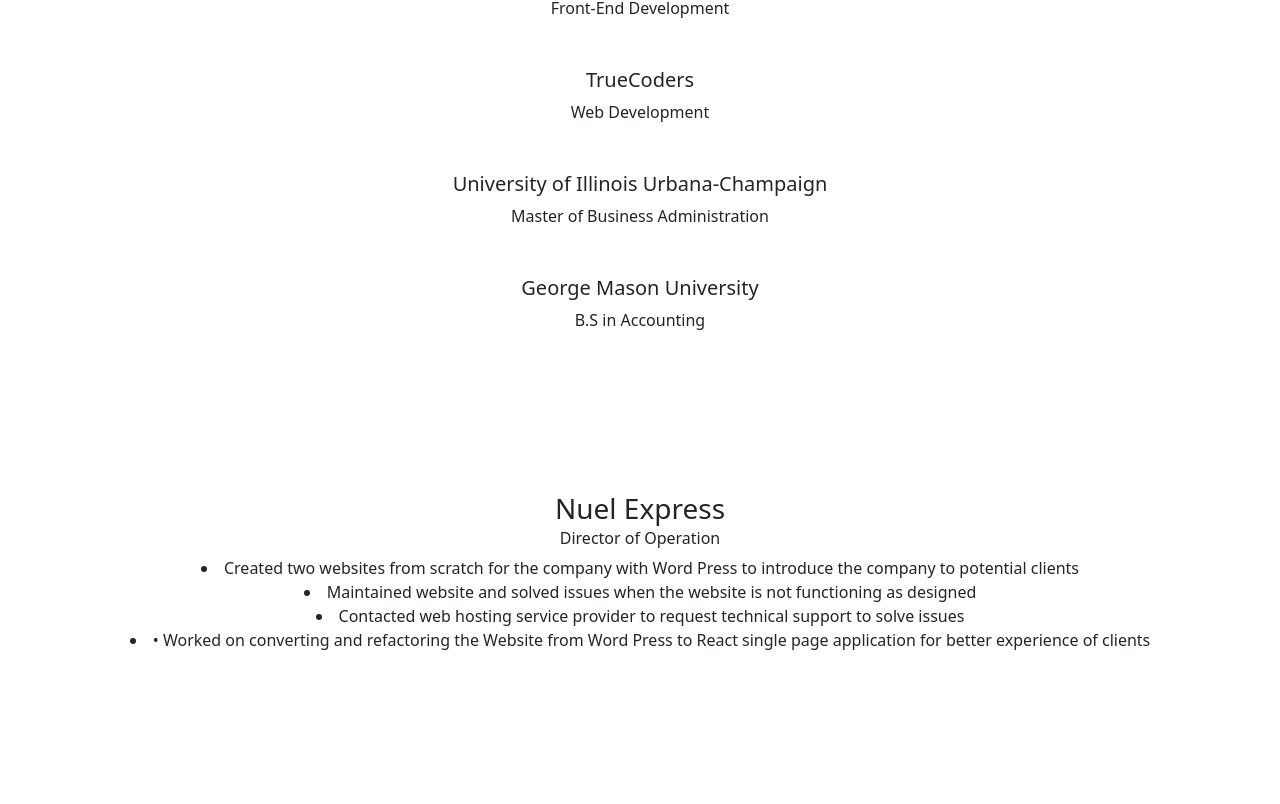
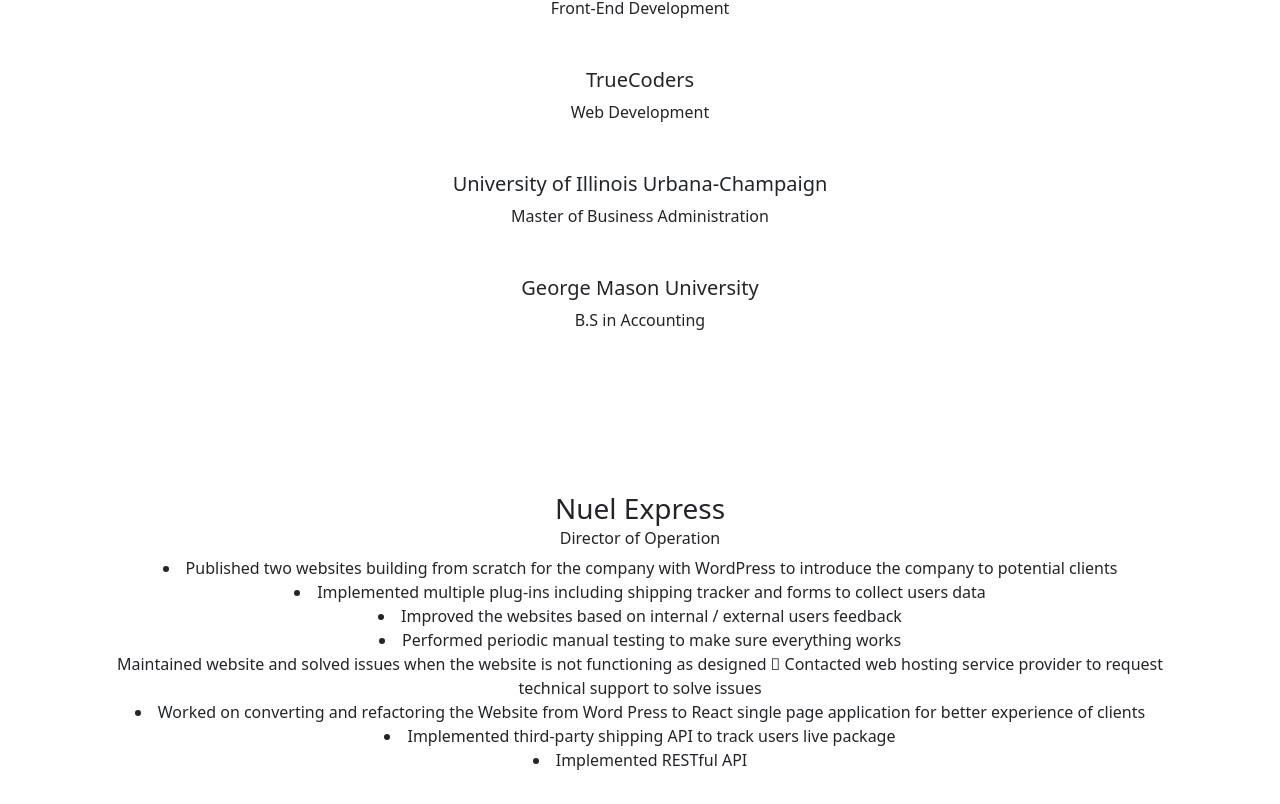
Before and after one commit to rongjuni/Prt_React_MainPortfolio_Page, a React (Create React App) app: page /about in a window 1280 px wide. Shown: the part 1465-2269 px from the top of the page. Built offline with nearby package versions, Linux system fonts and the light colour scheme.

Commit message:
about me update / experience pretty

```diff
--- a/src/Port_Views/AboutTab.jsx
+++ b/src/Port_Views/AboutTab.jsx
@@ -157,21 +157,30 @@
         <p>
           <h6>Director of Operation</h6>
           <li>
-            Created two websites from scratch for the company with Word Press to
-            introduce the company to potential clients
+            Published two websites building from scratch for the company with
+            WordPress to introduce the company to potential clients
           </li>
           <li>
-            Maintained website and solved issues when the website is not
-            functioning as designed
+            Implemented multiple plug-ins including shipping tracker and forms
+            to collect users data
           </li>
           <li>
-            Contacted web hosting service provider to request technical support
-            to solve issues
+            Improved the websites based on internal / external users feedback
           </li>
           <li>
-            • Worked on converting and refactoring the Website from Word Press
-            to React single page application for better experience of clients
+            Performed periodic manual testing to make sure everything works
           </li>
+          Maintained website and solved issues when the website is not
+          functioning as designed  Contacted web hosting service provider to
+          request technical support to solve issues
+          <li>
+            Worked on converting and refactoring the Website from Word Press to
+            React single page application for better experience of clients
+          </li>
+          <li>
+            Implemented third-party shipping API to track users live package
+          </li>
+          <li>Implemented RESTful API</li>
         </p>
       </div>
     </div> //ending div
```
